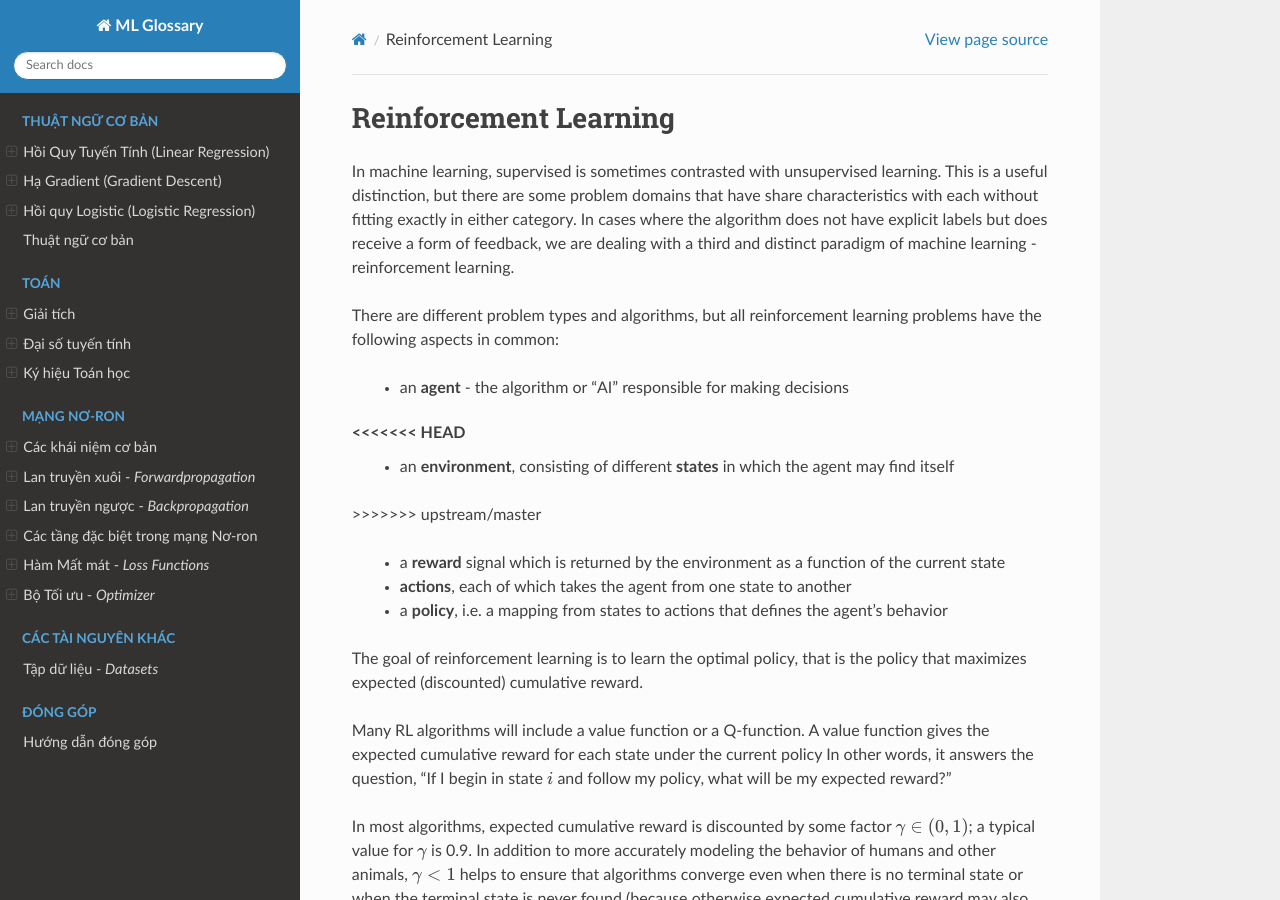
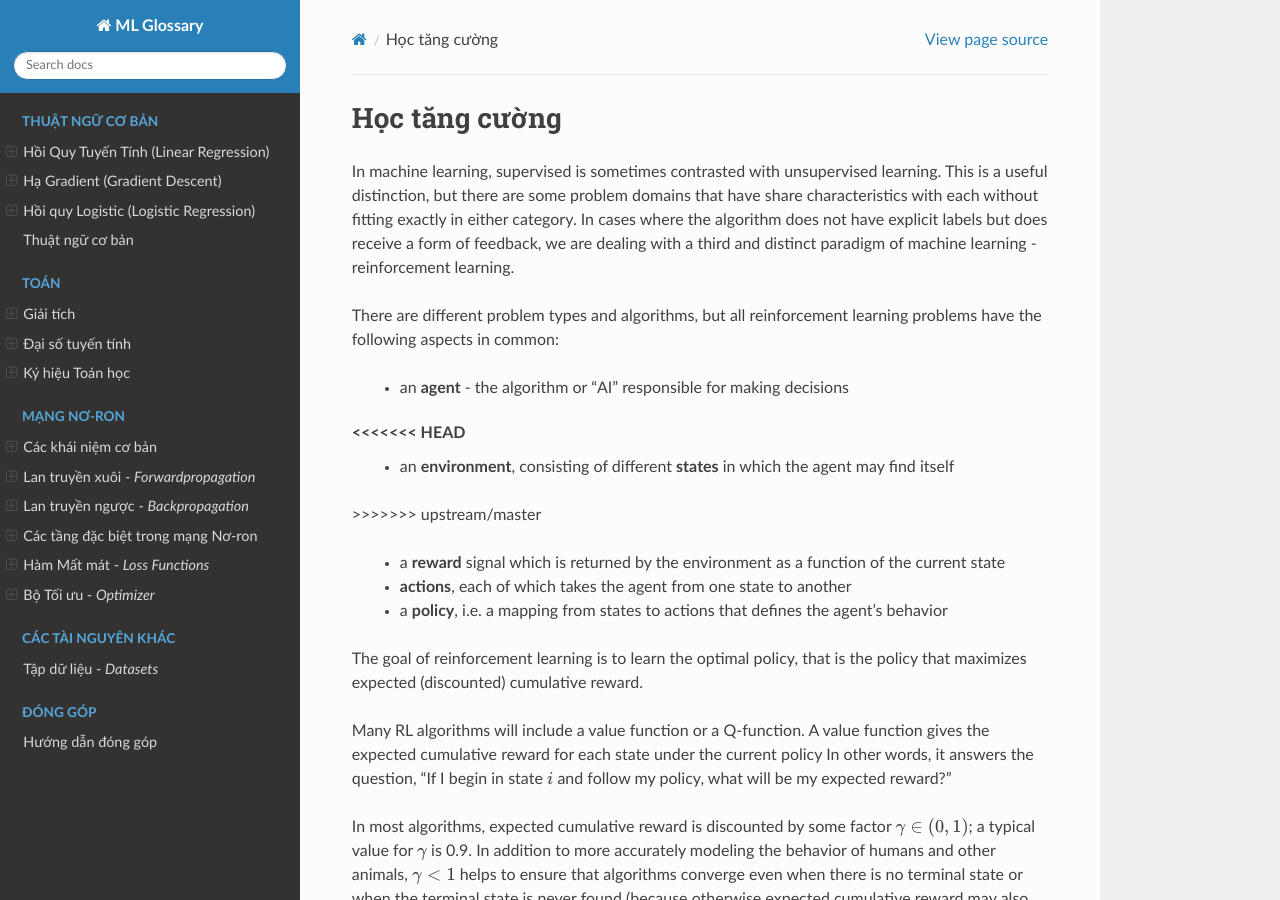
Before and after one commit to trgiangdo/ml-glossary-vn, a Sphinx documentation site: the page built from docs/reinforcement_learning.rst, in a window 1280 px wide and 900 px high. Built offline with Sphinx 7.4.7 and the Read the Docs theme 2.0.0, drawn with Linux system fonts in a browser that asks for light colours; pages that are not in the unit, such as notebooks, are missing from menus.

Commit message:
dich_phan_reinlearning

```diff
--- a/docs/reinforcement_learning.rst
+++ b/docs/reinforcement_learning.rst
@@ -1,8 +1,8 @@
 .. _reinforcement_learning:
 
-======================
-Reinforcement Learning
-======================
+==============
+Học tăng cường
+==============
 
 In machine learning, supervised is sometimes contrasted with unsupervised learning. This is a useful distinction, but there are some problem domains that have share characteristics with each without fitting exactly in either category. In cases where the algorithm does not have explicit labels but does receive a form of feedback, we are dealing with a third and distinct paradigm of machine learning - reinforcement learning.
 
```
